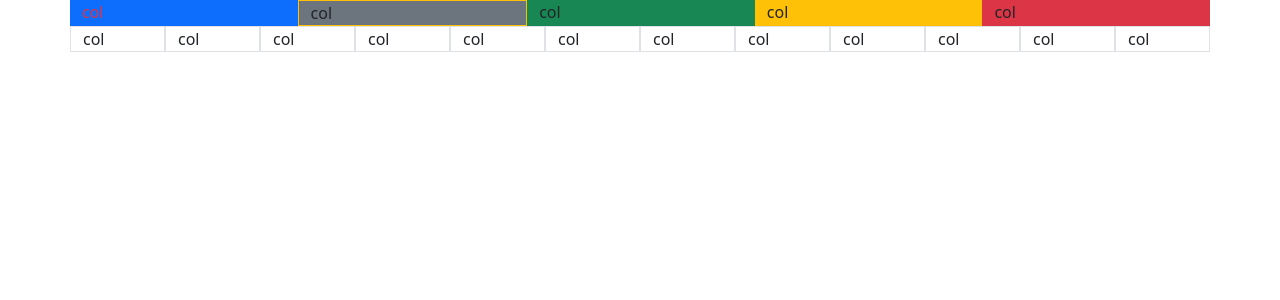
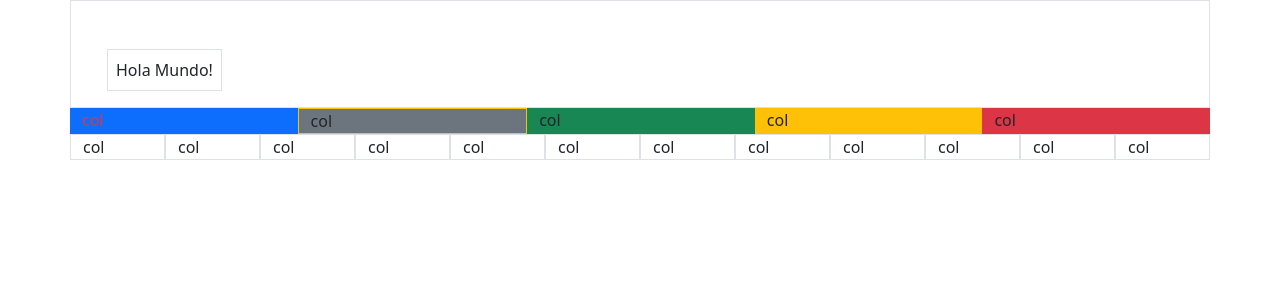
Before and after one commit to danilo800XR/Angular-example, an Angular app: page / in a window 1280 px wide. Shown: the top 300 px of the page. Built offline with nearby package versions, Linux system fonts and the light colour scheme.

Commit message:
bootstrapSpacingComponent added

```diff
--- a/src/app/app.component.html
+++ b/src/app/app.component.html
@@ -1,2 +1,3 @@
+<app-bootstrap-spacing></app-bootstrap-spacing>
 <app-bootstrap-colors></app-bootstrap-colors>
 <app-bootstrap-grid></app-bootstrap-grid>
--- a/src/app/app.module.ts
+++ b/src/app/app.module.ts
@@ -5,12 +5,14 @@ import { AppRoutingModule } from './app-routing.module';
 import { AppComponent } from './app.component';
 import { BootstrapGridComponent } from './bootstrap-grid/bootstrap-grid.component';
 import { BootstrapColorsComponent } from './bootstrap-colors/bootstrap-colors.component';
+import { BootstrapSpacingComponent } from './bootstrap-spacing/bootstrap-spacing.component';
 
 @NgModule({
   declarations: [
     AppComponent,
     BootstrapGridComponent,
-    BootstrapColorsComponent
+    BootstrapColorsComponent,
+    BootstrapSpacingComponent
   ],
   imports: [
     BrowserModule,
--- /dev/null
+++ b/src/app/bootstrap-spacing/bootstrap-spacing.component.html
@@ -0,0 +1,7 @@
+<div class="container">
+    <div class="row">
+        <div class="col-12 border">
+            <span class="d-inline-block border mt-5 mb-3 ms-4 py-2 px-2">Hola Mundo!</span>
+        </div>
+    </div>
+</div>
--- /dev/null
+++ b/src/app/bootstrap-spacing/bootstrap-spacing.component.ts
@@ -0,0 +1,15 @@
+import { Component, OnInit } from '@angular/core';
+
+@Component({
+  selector: 'app-bootstrap-spacing',
+  templateUrl: './bootstrap-spacing.component.html',
+  styleUrls: ['./bootstrap-spacing.component.scss']
+})
+export class BootstrapSpacingComponent implements OnInit {
+
+  constructor() { }
+
+  ngOnInit(): void {
+  }
+
+}
```
Also changed, not shown: src/app/bootstrap-spacing/bootstrap-spacing.component.scss (added).
